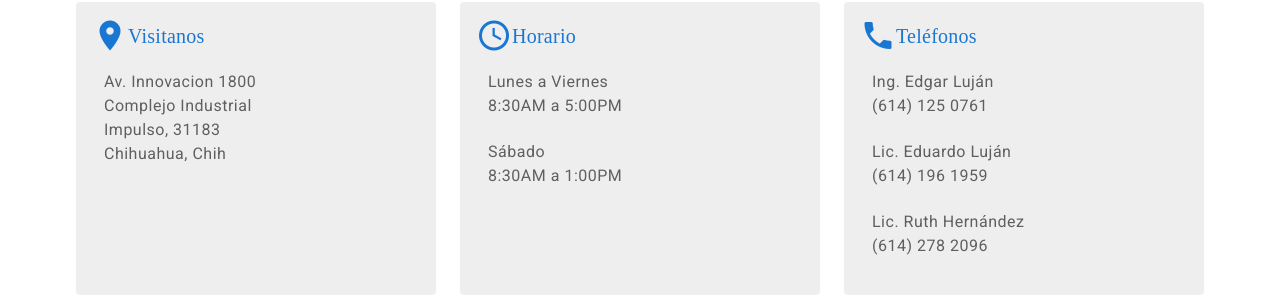
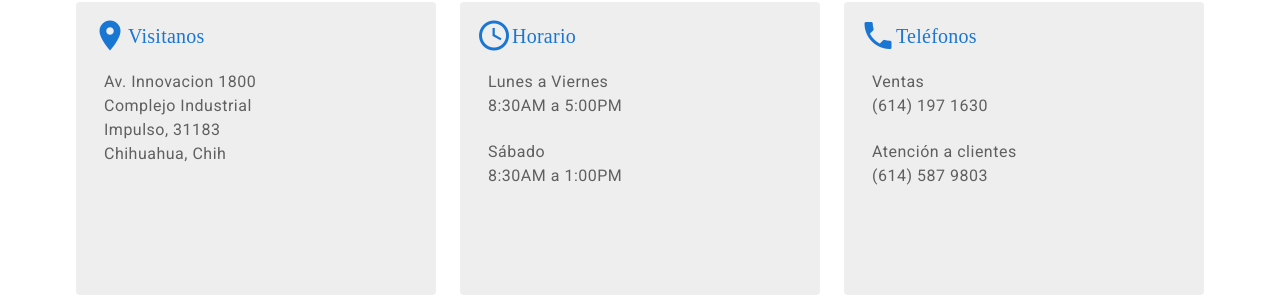
Before and after one commit to gracklewontsing/recanor-web, a Vue app: page /contacto in a window 1280 px wide. Shown: the part 1332-1640 px from the top of the page. Built offline with nearby package versions, Linux system fonts and the light colour scheme; a web font is replaced by a local one.

Commit message:
contacts

```diff
--- a/src/views/Contact.vue
+++ b/src/views/Contact.vue
@@ -117,14 +117,12 @@
             <div class="primary--text text--subtitle-1">Teléfonos</div>
           </v-card-title>
           <v-card-text style="overflow-y: auto; height:225px" class="mx-3">
-            <div class="text-body-1">Ing. Edgar Luján</div>
-            <div class="text-body-1">(614) 125 0761</div>
+            <div class="text-body-1">Ventas</div>
+            <div class="text-body-1">(614) 197 1630</div>
             <br>
-            <div class="text-body-1">Lic. Eduardo Luján</div>
-            <div class="text-body-1">(614) 196 1959</div>
+            <div class="text-body-1">Atención a clientes</div>
+            <div class="text-body-1">(614) 587 9803</div>
             <br>
-            <div class="text-body-1">Lic. Ruth Hernández</div>
-            <div class="text-body-1">(614) 278 2096</div>
           </v-card-text>
         </v-card>
       </v-col>
```
